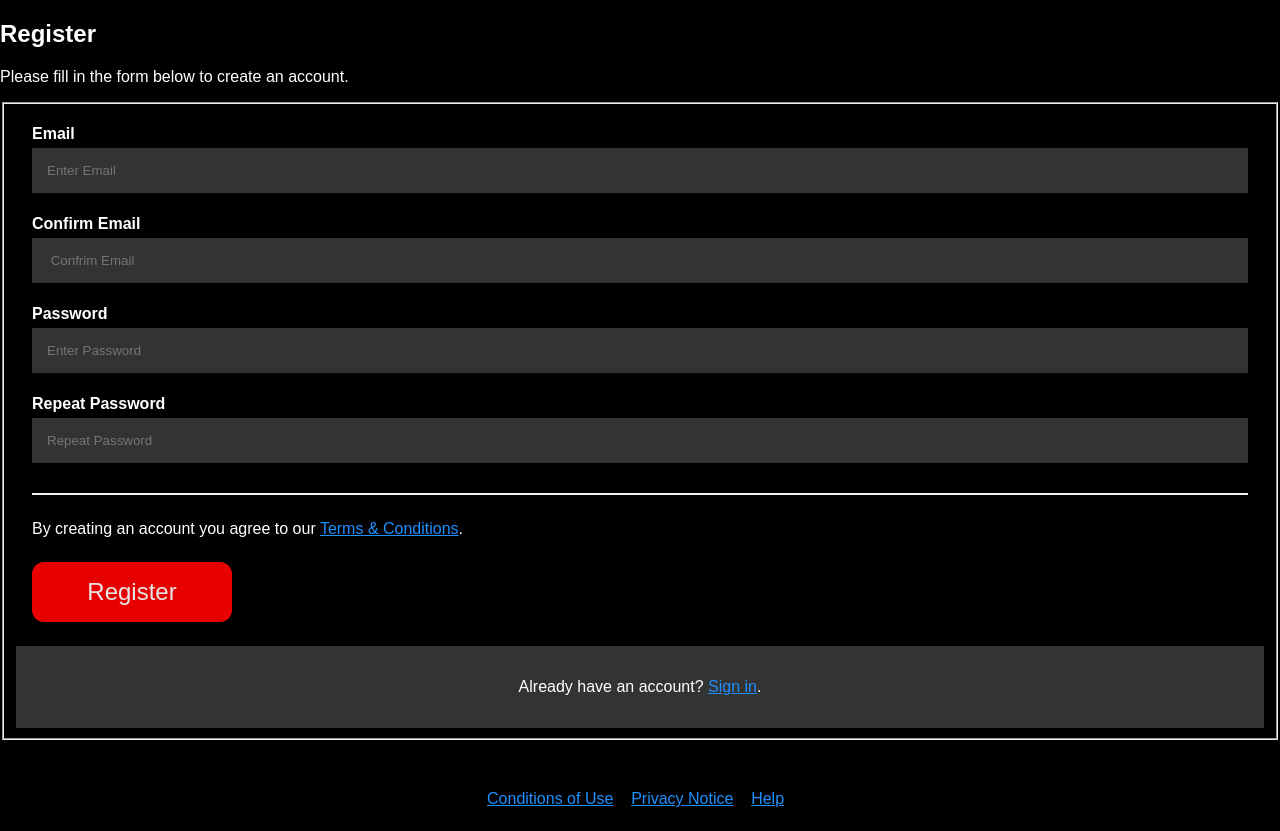
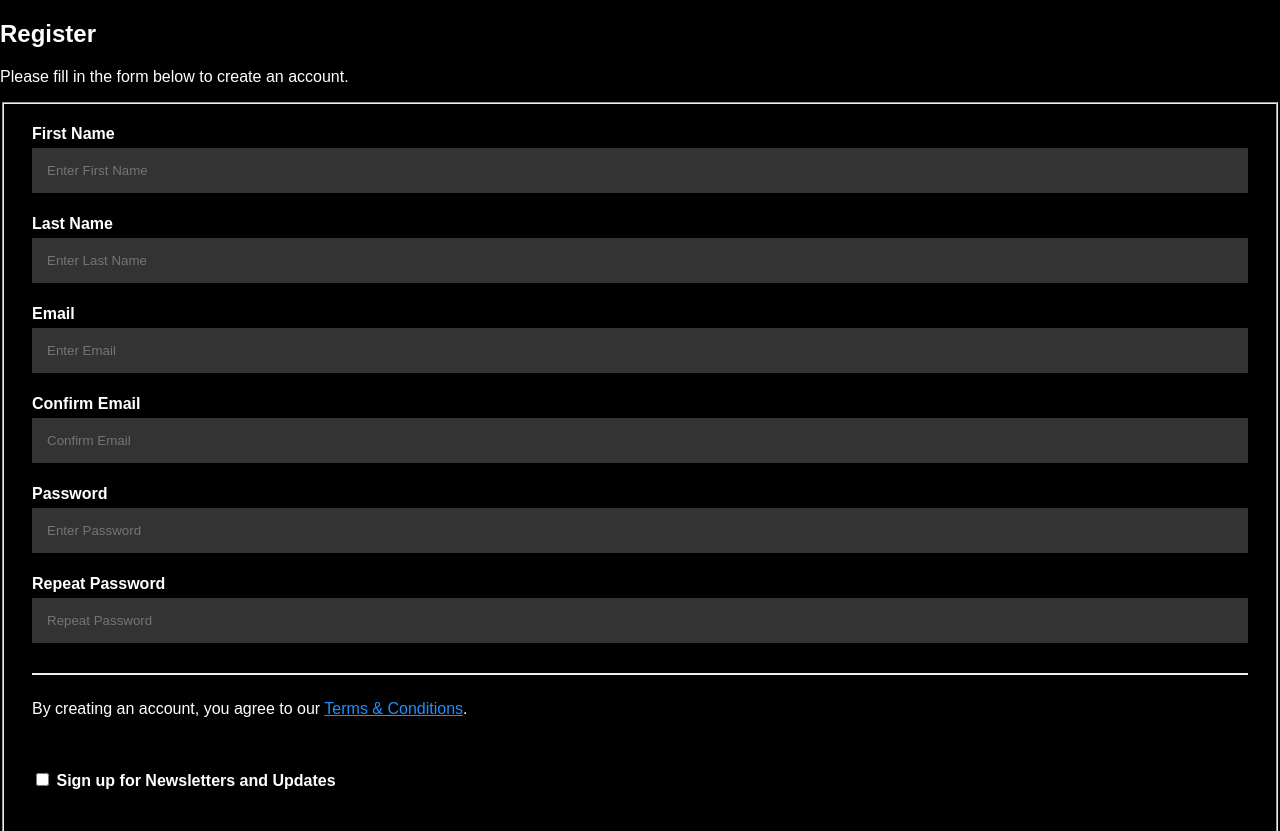
Before and after one commit to Prembull2003/Prem-Tevfik_FinalProject, a plain HTML site: page webpages/signup.html in a window 1280 px wide. Shown: the part 60-891 px from the top of the page. Drawn offline with Linux system fonts and the light colour scheme.

Commit message:
modify pages

```diff
--- a/js/signup.js
+++ b/js/signup.js
@@ -1,11 +1,11 @@
-// Save this code in a file, for example, script.js
-
 document.addEventListener("DOMContentLoaded", function () {
     const form = document.querySelector('form');
 
     form.addEventListener('submit', function (event) {
         event.preventDefault();
 
+        const firstName = document.getElementById('first-name').value;
+        const lastName = document.getElementById('last-name').value;
         const email = document.getElementById('email').value;
         const repEmail = document.getElementById('rep-email').value;
         const password = document.getElementById('psw').value;
@@ -23,8 +23,13 @@ document.addEventListener("DOMContentLoaded", function () {
             return;
         }
 
+        // Display a greeting alert with the first and last name
+        alert(`Welcome, ${firstName} ${lastName}!`);
+
         // Continue with form submission or any other actions
         // For now, we'll just log the form data
+        console.log('First Name:', firstName);
+        console.log('Last Name:', lastName);
         console.log('Email:', email);
         console.log('Repeated Email:', repEmail);
         console.log('Password:', password);
--- a/webpages/signup.html
+++ b/webpages/signup.html
@@ -17,11 +17,17 @@
         <form action="contact.html">
             <div class="container">
 
+              <label for="first-name"><b>First Name</b></label>
+              <input type="text" placeholder="Enter First Name" name="first-name" id="first-name" required>
+
+              <label for="last-name"><b>Last Name</b></label>
+              <input type="text" placeholder="Enter Last Name" name="last-name" id="last-name" required>
+
               <label for="email"><b>Email</b></label>
               <input type="text" placeholder="Enter Email" name="email" id="email" required>
 
               <label for="rep-email"><b>Confirm Email</b></label>
-              <input type="text" placeholder=" Confrim Email" name="rep-email" id="rep-email" required>
+              <input type="text" placeholder="Confirm Email" name="rep-email" id="rep-email" required>
 
               <label for="psw"><b>Password</b></label>
               <input type="password" placeholder="Enter Password" name="psw" id="psw" required>
@@ -29,7 +35,12 @@
               <label for="psw-repeat"><b>Repeat Password</b></label>
               <input type="password" placeholder="Repeat Password" name="psw-repeat" id="psw-repeat" required>
               <hr>
-              <p>By creating an account you agree to our <a href="#">Terms & Conditions</a>.</p>
+              <p>By creating an account, you agree to our <a href="#">Terms & Conditions</a>.</p>
+              <br><br>
+
+              <input type="checkbox" placeholder="news-let" name="news-let" id="news-let">
+              <label for="news-let"><b>Sign up for Newsletters and Updates</b></label>
+              <br><br><br>
 
               <button type="submit" class="registerbtn">Register</button>
             </div>
```
Also changed, not shown: index.html (+10 -4 lines).
